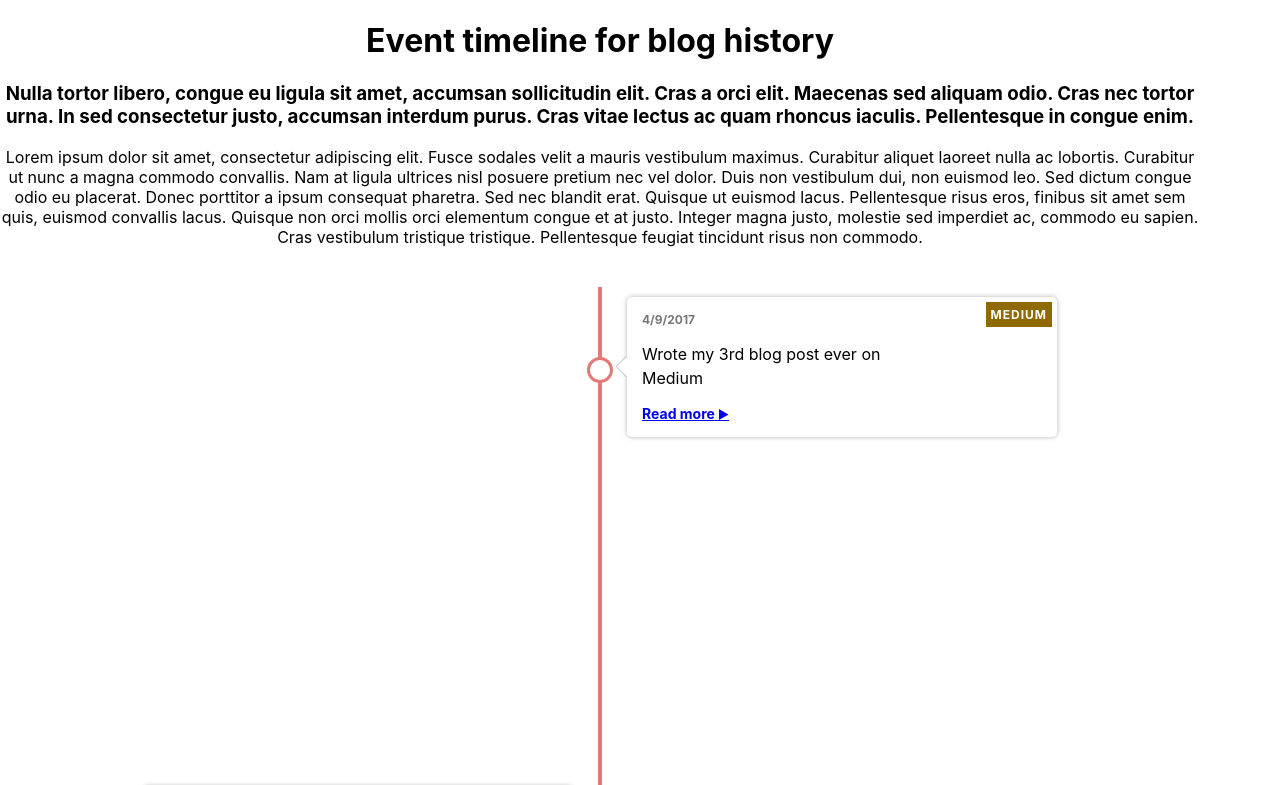
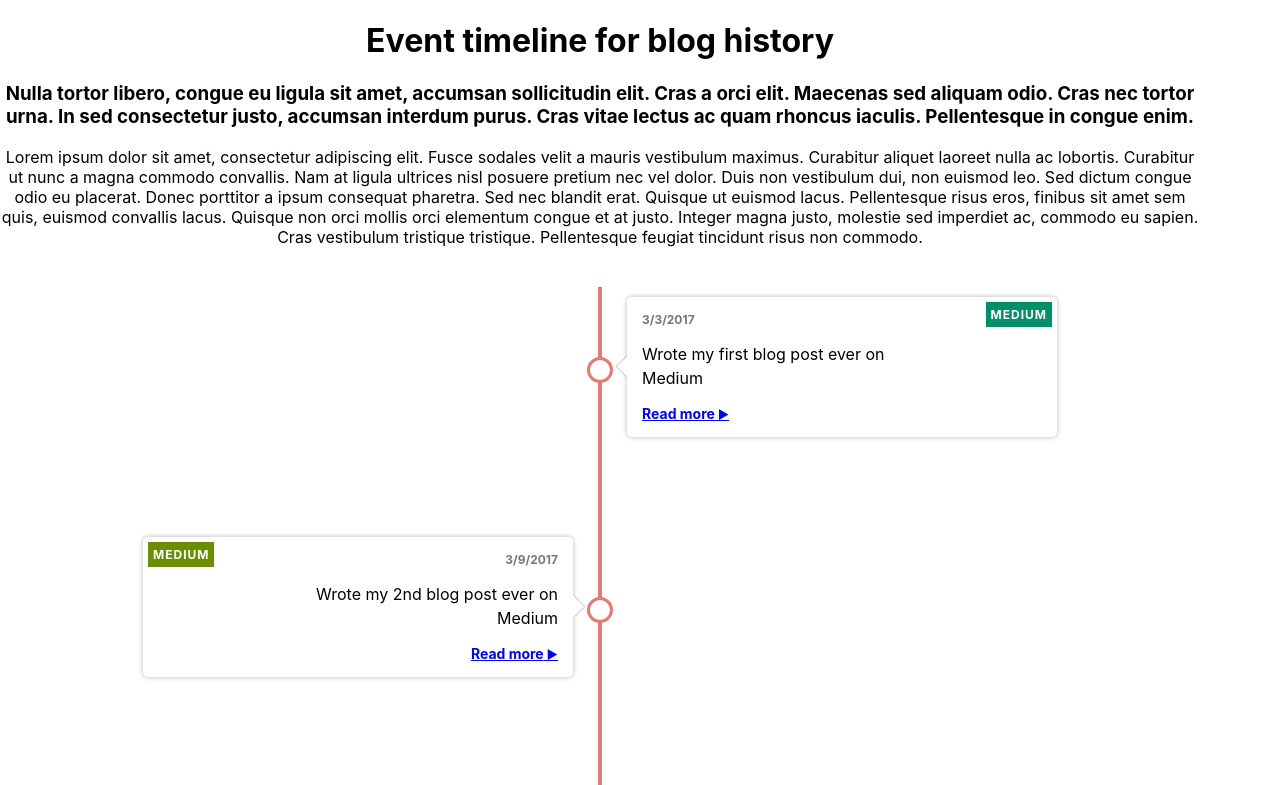
Before and after one commit to omegagussan/vertical-timeline, a React (Create React App) app: page / in a window 1280 px wide. Shown: the top 785 px of the page. Built offline with nearby package versions, Linux system fonts and the light colour scheme.

Commit message:
better layout

```diff
--- a/src/components/TimelineContainer.css
+++ b/src/components/TimelineContainer.css
@@ -12,5 +12,5 @@
     position: absolute;
     left: calc(50% - 2px);
     width: 4px;
-    height: 1000%;
+    height: calc(100% + 110px);
 }
--- a/src/components/TimelineContainer.js
+++ b/src/components/TimelineContainer.js
@@ -14,21 +14,9 @@ class TimelineContainer extends React.Component{
         );
         const sorted_data = sortable_data.sort(
             (a,b) => (a.date < b.date) ? 1 : ((b.date > a.date) ? -1 : 0)
-        ).reverse();
+        );
         const timespan = sorted_data[0].date - sorted_data[sorted_data.length-1].date;
-        const heights = [];
-        for (let i = 0; i < sorted_data.length -1; i++){
-            let diff = sorted_data[i+1].date - sorted_data[i].date;
-            let rel_diff = Math.abs(diff/timespan);
-            heights.push(rel_diff);
-        }
-        let augmented_data = sorted_data.map((e, i) => {
-            return ({...e,
-                height: heights[i]
-            })
-        });
-        augmented_data[augmented_data.length-1].height = 0;
-        console.log(augmented_data);
+        const augmented_data = this.augment_data_with_heights(sorted_data, timespan);
         const Timeline = () =>
             augmented_data.length > 0 && (
                 <div className="timeline-container">
@@ -40,7 +28,33 @@ class TimelineContainer extends React.Component{
         return(<Timeline/>)
     }
 
+    augment_data_with_heights(sorted_data, timespan) {
+        const heights = this.get_heights(sorted_data, timespan);
+        let augmented_data = sorted_data.map((e, i) => {
+            return ({
+                ...e,
+                height: heights[i]
+            })
+        });
+        augmented_data[augmented_data.length-1].height = 0;
+        return augmented_data;
+    }
 
+    get_heights(sorted_data, timespan) {
+        const heights = [];
+        let time_granularity = Number.MAX_SAFE_INTEGER;
+        for (let i = 0; i < sorted_data.length - 1; i++) {
+            let diff = sorted_data[i + 1].date - sorted_data[i].date;
+            let rel_diff = Math.abs(diff / timespan);
+            console.log(rel_diff);
+            if (rel_diff > 0  && rel_diff < time_granularity) {
+                time_granularity = rel_diff;
+            }
+            heights.push(rel_diff);
+        }
+        const total_pixel_length = 1/time_granularity * 220;
+        return heights.map((h) => h * total_pixel_length);
+    }
 }
 
 export default TimelineContainer;
--- a/src/components/TimelineItem.css
+++ b/src/components/TimelineItem.css
@@ -25,7 +25,7 @@
     position: relative;
     width: 400px;
     max-width: 70%;
-    height: 110px;
+    height: max-content;
     text-align: right;
 }
 
--- a/src/components/TimelineItem.js
+++ b/src/components/TimelineItem.js
@@ -5,20 +5,13 @@ class TimelineItem extends React.Component {
 
     render() {
         const data = this.props.data;
-        console.log(data);
-        let body = document.body,
-            html = document.documentElement;
-
-        let height = Math.max(body.scrollHeight, body.offsetHeight,
-            html.clientHeight, html.scrollHeight, html.offsetHeight);
-        console.log(typeof data.date);
+        let height = this.pixel_view_height();
         const dateString = data.date.toLocaleDateString("en-US");
+        const tag = data.category && data.category.color && data.category.tag ? <span className="tag" style={{background: data.category.color}}>{data.category.tag}</span> : <div></div>;
         return (
-            <div className="timeline-item" style={{height: data.height * height * 0.7}}>
+            <div className="timeline-item" style={{height: data.height}}>
                 <div className="timeline-item-content">
-                <span className="tag" style={{background: data.category.color}}>
-                    {data.category.tag}
-                </span>
+                    {tag}
                     <time>{dateString}</time>
                     <p>{data.text}</p>
                     {data.link && (
@@ -34,6 +27,14 @@ class TimelineItem extends React.Component {
                  </div>
             </div>);
     }
+
+    pixel_view_height() {
+        let body = document.body,
+            html = document.documentElement;
+
+        return Math.max(body.scrollHeight, body.offsetHeight,
+            html.clientHeight, html.scrollHeight, html.offsetHeight);
+    }
 }
 
 export default TimelineItem;
```
